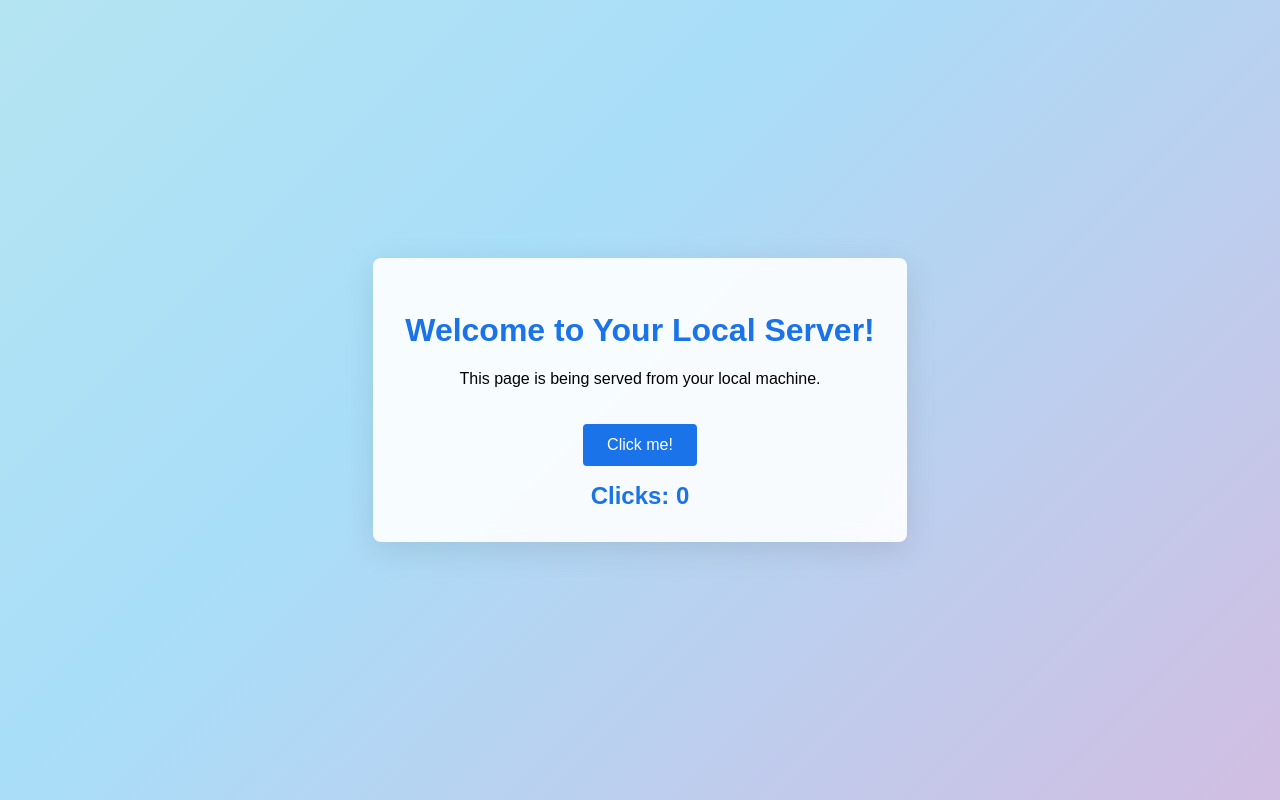
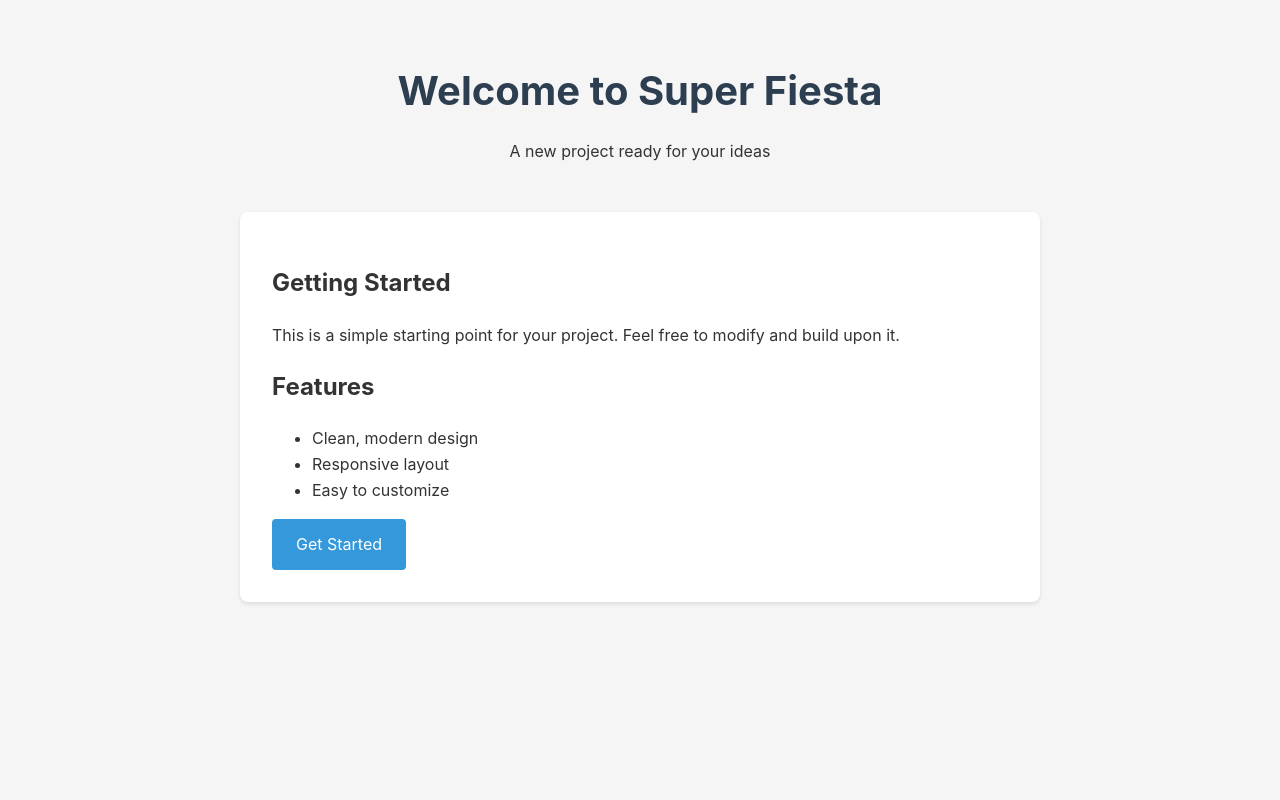
Before and after one commit to dschnitman-ideo/super-fiesta, a plain HTML site: page index.html in a window 1280 px wide. Drawn offline with Linux system fonts and the light colour scheme.

Commit message:
Add simple index page with modern design

```diff
--- a/index.html
+++ b/index.html
@@ -3,86 +3,76 @@
 <head>
     <meta charset="UTF-8">
     <meta name="viewport" content="width=device-width, initial-scale=1.0">
-    <title>Local Server</title>
+    <title>Super Fiesta</title>
     <style>
-        @keyframes gradient {
-            0% {
-                background-position: 0% 50%;
-            }
-            50% {
-                background-position: 100% 50%;
-            }
-            100% {
-                background-position: 0% 50%;
-            }
+        body {
+            font-family: -apple-system, BlinkMacSystemFont, 'Segoe UI', Roboto, sans-serif;
+            line-height: 1.6;
+            margin: 0;
+            padding: 0;
+            background: #f5f5f5;
+            color: #333;
         }
 
-        body {
-            font-family: Arial, sans-serif;
-            display: flex;
-            justify-content: center;
-            align-items: center;
-            height: 100vh;
-            margin: 0;
-            background: linear-gradient(
-                -45deg,
-                #ff99c8,
-                #a9def9,
-                #d0f4de,
-                #e4c1f9
-            );
-            background-size: 400% 400%;
-            animation: gradient 15s ease infinite;
+        .container {
+            max-width: 800px;
+            margin: 0 auto;
+            padding: 2rem;
         }
-        .container {
+
+        header {
             text-align: center;
+            margin-bottom: 3rem;
+        }
+
+        h1 {
+            color: #2c3e50;
+            font-size: 2.5rem;
+            margin-bottom: 1rem;
+        }
+
+        .content {
+            background: white;
             padding: 2rem;
-            background-color: rgba(255, 255, 255, 0.9);
             border-radius: 8px;
-            box-shadow: 0 8px 32px rgba(0, 0, 0, 0.1);
-            backdrop-filter: blur(8px);
+            box-shadow: 0 2px 4px rgba(0,0,0,0.1);
         }
-        h1 {
-            color: #1a73e8;
+
+        .button {
+            display: inline-block;
+            background: #3498db;
+            color: white;
+            padding: 0.8rem 1.5rem;
+            border-radius: 4px;
+            text-decoration: none;
+            transition: background 0.3s ease;
         }
-        .click-button {
-            background-color: #1a73e8;
-            color: white;
-            border: none;
-            padding: 12px 24px;
-            border-radius: 4px;
-            font-size: 16px;
-            cursor: pointer;
-            transition: all 0.2s;
-            margin-top: 20px;
-        }
-        .click-button:hover {
-            background-color: #1557b0;
-            transform: scale(1.05);
-            box-shadow: 0 4px 12px rgba(26, 115, 232, 0.2);
-        }
-        .counter {
-            font-size: 24px;
-            margin-top: 16px;
-            color: #1a73e8;
-            font-weight: bold;
+
+        .button:hover {
+            background: #2980b9;
         }
     </style>
 </head>
 <body>
     <div class="container">
-        <h1>Welcome to Your Local Server!</h1>
-        <p>This page is being served from your local machine.</p>
-        <button class="click-button" onclick="incrementCounter()">Click me!</button>
-        <div class="counter">Clicks: <span id="count">0</span></div>
+        <header>
+            <h1>Welcome to Super Fiesta</h1>
+            <p>A new project ready for your ideas</p>
+        </header>
+
+        <div class="content">
+            <h2>Getting Started</h2>
+            <p>This is a simple starting point for your project. Feel free to modify and build upon it.</p>
+
+            <h2>Features</h2>
+            <ul>
+                <li>Clean, modern design</li>
+                <li>Responsive layout</li>
+                <li>Easy to customize</li>
+            </ul>
+
+            <a href="#" class="button">Get Started</a>
+        </div>
     </div>
-
-    <script>
-        let count = 0;
-        function incrementCounter() {
-            count++;
-            document.getElementById('count').textContent = count;
-        }
-    </script>
 </body>
 </html>
```
